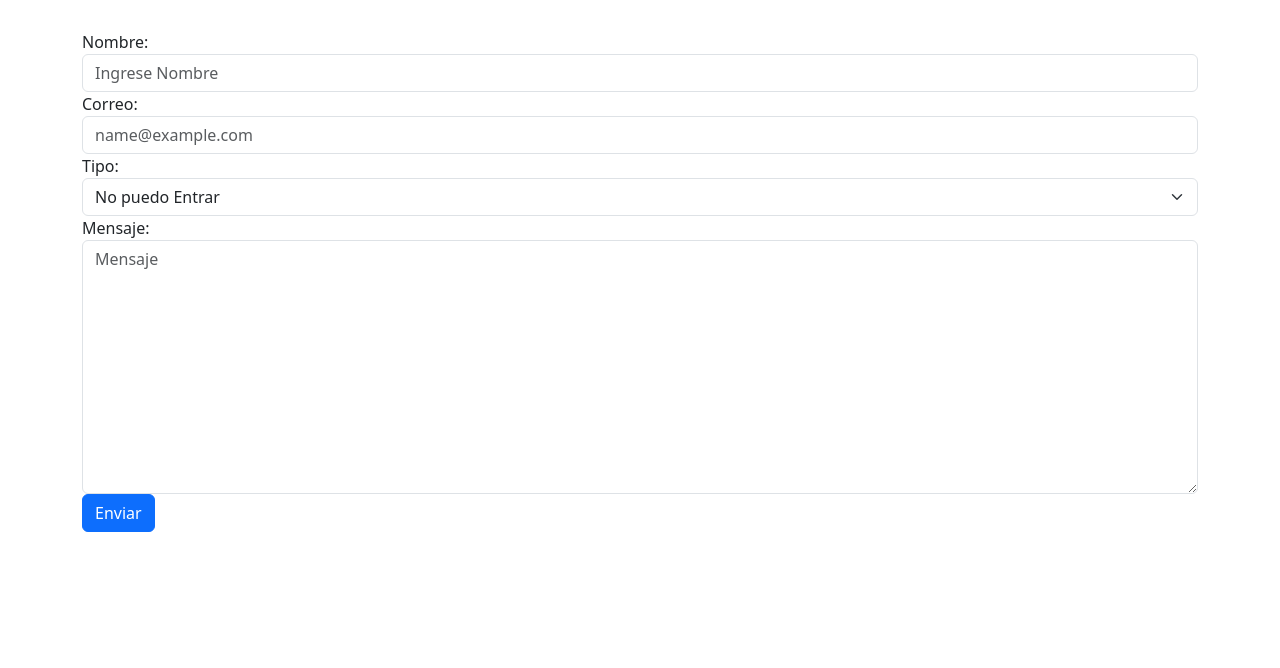
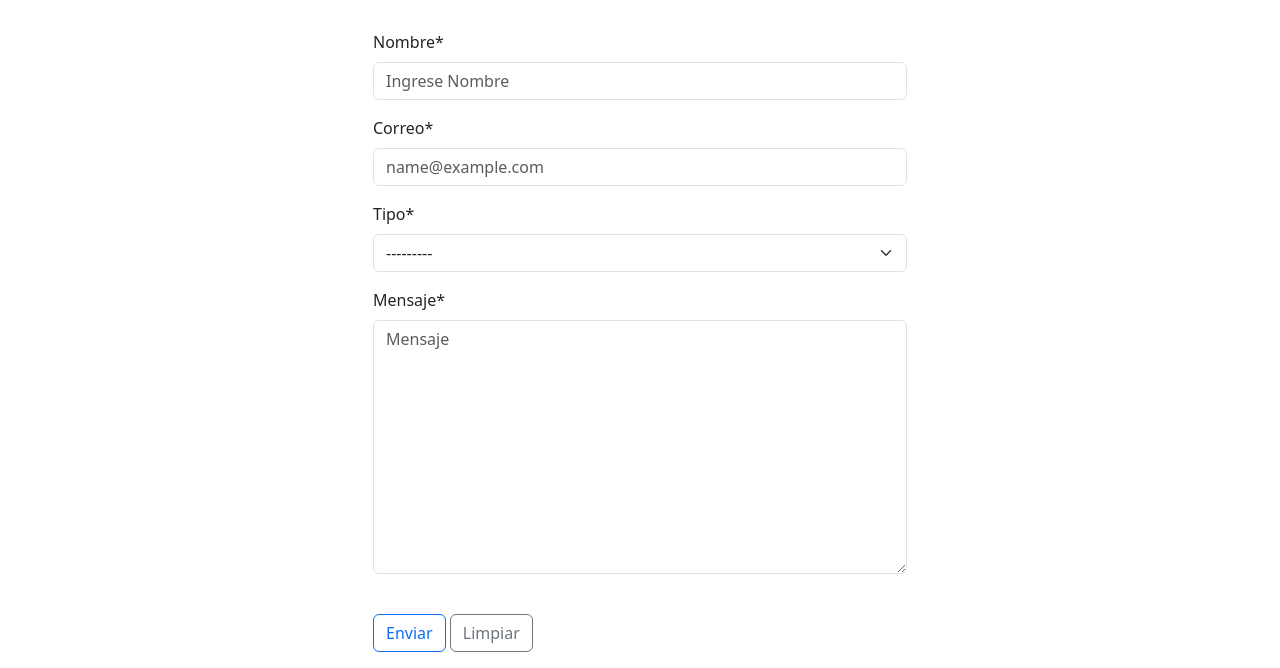
Before and after one commit to cjorellana/proyecto_django, a Django app: page /contacto/ in a window 1280 px wide. Shown: the part 147-815 px from the top of the page. Before the commit the page ends 679 px from the top, so only its background shows below. Run offline with Django 4.2, Linux system fonts and the light colour scheme; some libraries are stand-ins or nearby versions.

Commit message:
se agrega cripy

```diff
--- a/eventos/forms.py
+++ b/eventos/forms.py
@@ -5,24 +5,17 @@ class FormContacto(forms.ModelForm):
 
     nombre = forms.CharField(
         widget=forms.TextInput(attrs={
-            "class":"form-control",
             "placeholder":"Ingrese Nombre",
         }))
 
+
     correo = forms.EmailField(
         widget=forms.TextInput(attrs={
-            "class":"form-control",
             "placeholder":"name@example.com",
-        }))
-
-    tipo = forms.ChoiceField(choices=tipo_contacto,
-        widget=forms.Select(attrs={
-            'class': 'form-select'
         }))
 
     mensaje = forms.CharField(
         widget=forms.Textarea(attrs={
-            'class': 'form-control',
             'placeholder': 'Mensaje'
         }))
 
--- /dev/null
+++ b/eventos/static/js/local.js
@@ -0,0 +1,5 @@
+// quita mensaje de error al hacer click en el boton de enviar
+var message_ele = document.getElementById("msg");
+setTimeout(function(){
+   message_ele.style.display = "none";
+}, 5000);
--- a/eventos/templates/base.html
+++ b/eventos/templates/base.html
@@ -14,11 +14,15 @@
     {% include 'menu.html'  %}
 
     <div class="container" style="margin-top: 50;">
+
+    {% include 'mensaje.html'  %}
+
     {% block contenido  %}
 
     {% endblock  %}
     </div>
 
+    <script src="{% static 'js/local.js' %}"> </script>
     {% bootstrap_javascript %}
 </body>
 </html>
--- a/eventos/templates/contacto.html
+++ b/eventos/templates/contacto.html
@@ -1,22 +1,33 @@
 {% extends 'base.html' %}
+{% load crispy_forms_tags %}
 
 {% block titulo  %} Contacto {% endblock  %}
 
 {# Aqui va el contenido #}
 {% block contenido  %}
 
+    <div class="container">
+        <div class="row">
+            <div class="col-12 col-md-6 offset-md-3">
+
+                <form action="" method="post">
+                    {% csrf_token %}
+
+                    {{ form | crispy }}
+
+                    <br />
+                    <div class="col-12">
+                        <button type="submit" class="btn btn-outline-primary">Enviar</button>
+                        <button type="reset" class="btn btn-outline-secondary">Limpiar</button>
+                    </div>
+
+                </form>
+
+            </div>
+        </div>
+    </div>
 
 
-    <form action="" method="post">
-        {% csrf_token %}
-
-        {{ form }}
 
 
-        <div class="col-12">
-            <button type="submit" class="btn btn-primary">Enviar</button>
-        </div>
-        {{ mensaje }}
-    </form>
-
 {% endblock contenido  %}
--- /dev/null
+++ b/eventos/templates/mensaje.html
@@ -0,0 +1,11 @@
+<div id="msg">
+    {% if messages %}
+        {% for message in messages %}
+            {% if message.tags == 'success' %}
+              <p {% if message.tags == "success" %} class="alert alert-success "{% endif %}>{{ message }}</p>
+            {% elif message.tags == 'error' %}
+              <p class="alert alert-danger">{{ message }}</p>
+            {% endif %}
+        {% endfor %}
+    {% endif %}
+  </div>
--- a/eventos/views.py
+++ b/eventos/views.py
@@ -1,6 +1,7 @@
 from django.shortcuts import render,get_object_or_404
 from .models import Evento
 from .forms import FormContacto
+from django.contrib import messages
 
 
 # Create your views here.
@@ -45,12 +46,12 @@ def contacto(request):
 
     #metodo
     if request.method == 'POST':
-        print('llego al post')
         formulario= FormContacto(data=request.POST)
         if formulario.is_valid():
             formulario.save()
-            data["mensaje"] = "Soporte Ingresado, Pronto nos comunicaremos"
+            messages.success(request,'Soporte Enviado Correctamente. ')
         else:
+            messages.error(request,'Error al enviar el formulario. ')
             data['form']=formulario
 
     return render(request,"contacto.html",data)
--- a/portales/settings.py
+++ b/portales/settings.py
@@ -40,6 +40,8 @@ INSTALLED_APPS = [
     'django.contrib.staticfiles',
     'bootstrap5',
     'django_bootstrap_icons',
+    'crispy_forms',
+    'crispy_bootstrap5',
     'eventos',
 ]
 
--- a/requirements.txt
+++ b/requirements.txt
@@ -2,11 +2,13 @@ asgiref==3.7.2
 beautifulsoup4==4.12.2
 certifi==2023.5.7
 charset-normalizer==3.1.0
+crispy-bootstrap5==0.7
 Django==4.2.1
 django-admin-interface==0.26.0
 django-bootstrap-icons==0.8.3
 django-bootstrap-v5==1.0.11
 django-colorfield==0.8.0
+django-crispy-forms==2.0
 idna==3.4
 Pillow==9.5.0
 python-slugify==8.0.1
```
Also changed, not shown: db.sqlite3.
